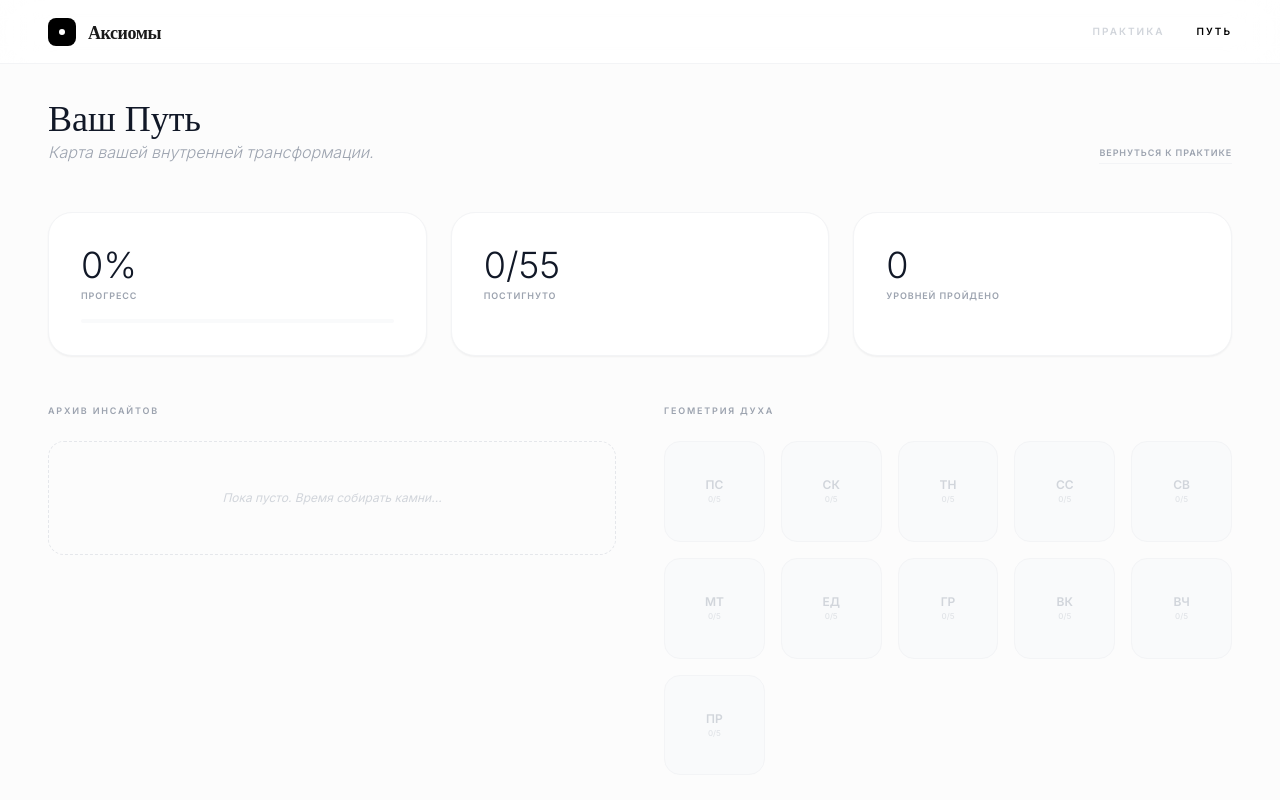
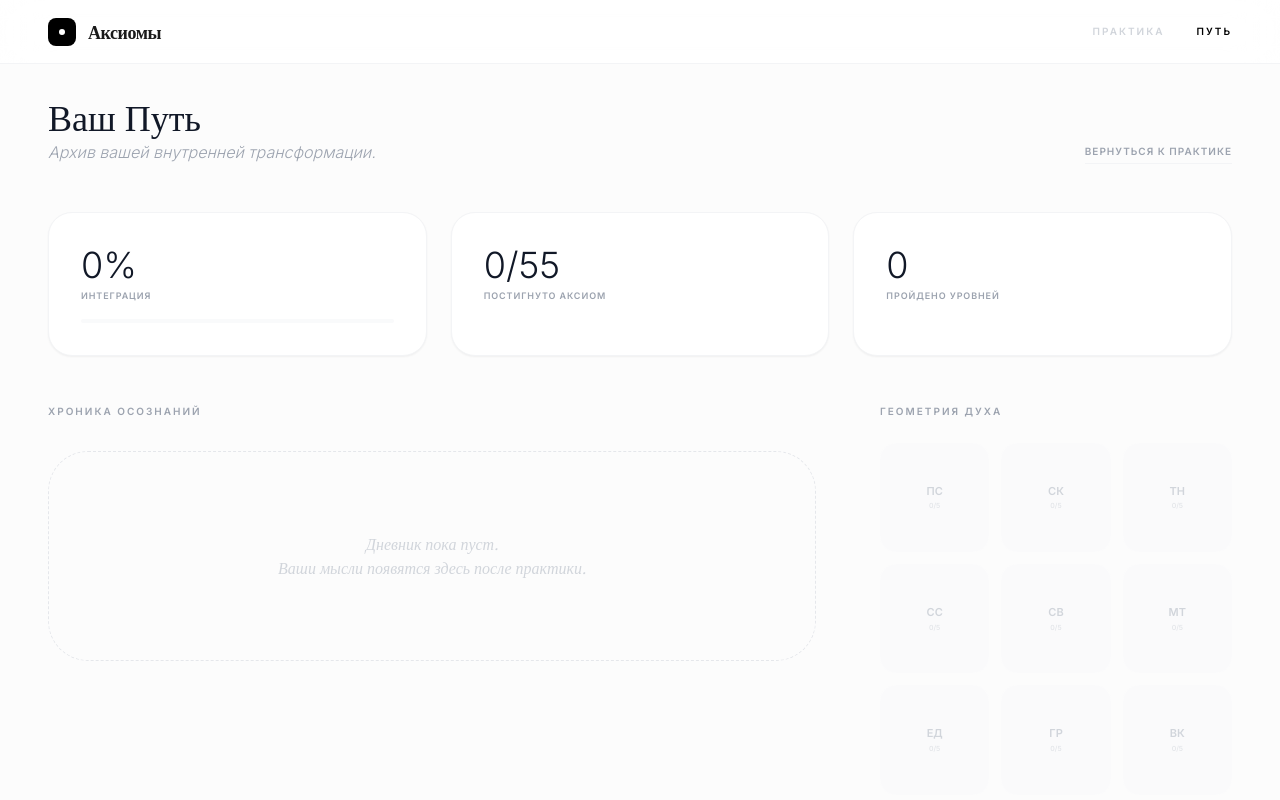
Before and after one commit to lukkaslv/aksiomibitia, a React (Vite) app: page / in a window 1280 px wide. Both pictures are taken after a click on the button "ПУТЬ". Shown: the top 800 px of the page. Built offline with nearby package versions, Linux system fonts and the light colour scheme; a web font is replaced by a local one.

Commit message:
dahhdahdhaaaahda

```diff
--- a/components/Dashboard.tsx
+++ b/components/Dashboard.tsx
@@ -1,6 +1,6 @@
 
 import React from 'react';
-import { UserProgress, Level } from '../types';
+import { UserProgress, Level, Axiom } from '../types';
 import { LEVELS } from '../constants';
 
 interface DashboardProps {
@@ -13,82 +13,133 @@ const Dashboard: React.FC<DashboardProps> = ({ progress, onClose }) => {
   const studiedCount = progress.studiedAxiomIds.length;
   const progressPercent = Math.round((studiedCount / totalAxioms) * 100);
 
+  // Получаем список всех аксиом для быстрого поиска метаданных
+  const allAxioms: Record<string, Axiom> = {};
+  LEVELS.forEach(l => l.axioms.forEach(a => { allAxioms[a.id] = a; }));
+
+  // Собираем все записи (заметки и инсайты), сгруппированные по ID аксиомы
+  const journalEntries = Object.keys(progress.notes)
+    .filter(id => progress.notes[id].trim() !== '' || progress.insights.some(i => i.id === id))
+    .map(id => ({
+      id,
+      axiom: allAxioms[id],
+      note: progress.notes[id],
+      insights: progress.insights.filter(i => i.id === id)
+    }))
+    .reverse();
+
   const completedLevels = LEVELS.filter(level =>
     level.axioms.every(axiom => progress.studiedAxiomIds.includes(axiom.id))
   );
 
   return (
     <div className="space-y-8 lg:space-y-12 animate-in fade-in slide-in-from-top-4 duration-500">
+      {/* Шапка дашборда */}
       <div className="flex flex-col sm:flex-row justify-between items-start sm:items-end gap-4">
         <div>
           <h2 className="serif text-3xl lg:text-4xl font-medium text-gray-900 mb-1">Ваш Путь</h2>
-          <p className="text-xs lg:text-base text-gray-400 font-light italic">Карта вашей внутренней трансформации.</p>
+          <p className="text-xs lg:text-base text-gray-400 font-light italic">Архив вашей внутренней трансформации.</p>
         </div>
         <button
           onClick={onClose}
-          className="text-[9px] font-bold uppercase tracking-widest text-gray-400 hover:text-black transition-colors border-b border-gray-100 pb-1"
+          className="text-[10px] font-bold uppercase tracking-widest text-gray-400 hover:text-black transition-colors border-b border-gray-100 pb-1"
         >
           Вернуться к практике
         </button>
       </div>
 
+      {/* Статистика */}
       <div className="grid grid-cols-1 sm:grid-cols-3 gap-4 lg:gap-6">
         <div className="p-6 lg:p-8 rounded-2xl lg:rounded-3xl bg-white border border-gray-100 shadow-sm">
           <div className="text-2xl lg:text-4xl font-light text-gray-900 mb-1">{progressPercent}%</div>
-          <div className="text-[9px] font-bold uppercase tracking-widest text-gray-400">Прогресс</div>
+          <div className="text-[9px] font-bold uppercase tracking-widest text-gray-400">Интеграция</div>
           <div className="mt-4 h-1 w-full bg-gray-50 rounded-full overflow-hidden">
             <div className="h-full bg-black transition-all duration-1000" style={{ width: `${progressPercent}%` }}></div>
           </div>
         </div>
         <div className="p-6 lg:p-8 rounded-2xl lg:rounded-3xl bg-white border border-gray-100 shadow-sm">
           <div className="text-2xl lg:text-4xl font-light text-gray-900 mb-1">{studiedCount}/{totalAxioms}</div>
-          <div className="text-[9px] font-bold uppercase tracking-widest text-gray-400">Постигнуто</div>
+          <div className="text-[9px] font-bold uppercase tracking-widest text-gray-400">Постигнуто Аксиом</div>
         </div>
         <div className="p-6 lg:p-8 rounded-2xl lg:rounded-3xl bg-white border border-gray-100 shadow-sm">
           <div className="text-2xl lg:text-4xl font-light text-gray-900 mb-1">{completedLevels.length}</div>
-          <div className="text-[9px] font-bold uppercase tracking-widest text-gray-400">Уровней пройдено</div>
+          <div className="text-[9px] font-bold uppercase tracking-widest text-gray-400">Пройдено Уровней</div>
         </div>
       </div>
 
-      <div className="grid grid-cols-1 lg:grid-cols-2 gap-10 lg:gap-12">
-        <section>
-          <h3 className="text-[9px] font-bold uppercase tracking-[0.2em] text-gray-400 mb-4 lg:mb-6">Архив инсайтов</h3>
-          <div className="space-y-3">
-            {progress.insights.length === 0 ? (
-              <div className="py-12 text-center border border-dashed border-gray-200 rounded-2xl">
-                <p className="text-xs text-gray-300 italic">Пока пусто. Время собирать камни...</p>
+      <div className="grid grid-cols-1 lg:grid-cols-12 gap-10 lg:gap-16">
+        {/* Хроника осознаний */}
+        <section className="lg:col-span-8">
+          <h3 className="text-[10px] font-bold uppercase tracking-[0.2em] text-gray-400 mb-6 lg:mb-8">Хроника осознаний</h3>
+          <div className="space-y-6 lg:space-y-8">
+            {journalEntries.length === 0 ? (
+              <div className="py-20 text-center border border-dashed border-gray-200 rounded-[30px] lg:rounded-[40px]">
+                <p className="serif text-gray-300 italic">Дневник пока пуст.<br/>Ваши мысли появятся здесь после практики.</p>
               </div>
             ) : (
-              progress.insights.map((insight, idx) => (
-                <div key={idx} className="p-5 rounded-2xl border border-gray-100 bg-white shadow-sm">
-                  <div className="flex justify-between mb-2">
-                    <span className="text-[8px] font-mono text-gray-300 uppercase">{insight.id}</span>
-                    <span className="text-[8px] text-gray-300 font-medium">{insight.date}</span>
+              journalEntries.map((entry) => (
+                <div key={entry.id} className="group p-6 lg:p-10 rounded-[30px] lg:rounded-[40px] border border-gray-100 bg-white shadow-sm hover:shadow-md transition-all duration-500">
+                  <div className="flex justify-between items-start mb-6">
+                    <div>
+                      <span className="text-[8px] font-mono text-gray-300 uppercase block mb-1">{entry.id}</span>
+                      <h4 className="serif text-xl lg:text-2xl font-medium text-gray-900">{entry.axiom?.title || 'Аксиома'}</h4>
                     </div>
-                  <p className="text-sm text-gray-700 leading-relaxed font-light italic">"{insight.text}"</p>
                   </div>
-              )).reverse()
+
+                  {entry.note && (
+                    <div className="mb-6">
+                      <h5 className="text-[8px] font-bold uppercase tracking-widest text-gray-400 mb-3">Дневник Состояния</h5>
+                      <p className="text-sm lg:text-base text-gray-600 leading-relaxed font-light whitespace-pre-wrap">{entry.note}</p>
+                    </div>
+                  )}
+
+                  {entry.insights.length > 0 && (
+                    <div className="pt-6 border-t border-gray-50">
+                      <h5 className="text-[8px] font-bold uppercase tracking-widest text-gray-400 mb-3">Вспышки Инсайтов</h5>
+                      <div className="flex flex-wrap gap-2">
+                        {entry.insights.map((insight, idx) => (
+                          <div key={idx} className="px-4 py-2 bg-gray-50 rounded-full border border-gray-100">
+                            <p className="text-[11px] lg:text-xs text-gray-700 font-medium">
+                                <span className="text-[8px] text-gray-300 mr-2">{insight.date}</span>
+                                {insight.text}
+                            </p>
+                          </div>
+                        ))}
+                      </div>
+                    </div>
+                  )}
+                </div>
+              ))
             )}
           </div>
         </section>
 
-        <section>
-          <h3 className="text-[9px] font-bold uppercase tracking-[0.2em] text-gray-400 mb-4 lg:mb-6">Геометрия духа</h3>
-          <div className="grid grid-cols-4 sm:grid-cols-5 gap-3 lg:gap-4">
+        {/* Геометрия духа */}
+        <section className="lg:col-span-4">
+          <div className="lg:sticky lg:top-32">
+            <h3 className="text-[10px] font-bold uppercase tracking-[0.2em] text-gray-400 mb-6">Геометрия Духа</h3>
+            <div className="grid grid-cols-4 sm:grid-cols-5 lg:grid-cols-3 gap-3">
               {LEVELS.map(level => {
                 const levelProgress = level.axioms.filter(a => progress.studiedAxiomIds.includes(a.id)).length;
                 const isDone = levelProgress === level.axioms.length;
                 return (
                   <div key={level.id} className="text-center">
-                  <div className={`aspect-square rounded-xl lg:rounded-2xl border flex flex-col items-center justify-center transition-all duration-500 ${
-                    isDone ? 'bg-black border-black text-white shadow-lg' : levelProgress > 0 ? 'bg-white border-gray-300 text-black' : 'bg-gray-50 border-gray-100 text-gray-300'
+                    <div className={`aspect-square rounded-2xl border flex flex-col items-center justify-center transition-all duration-700 ${
+                      isDone ? 'bg-black border-black text-white shadow-lg' : levelProgress > 0 ? 'bg-white border-gray-200 text-black' : 'bg-gray-50/50 border-transparent text-gray-300'
                     }`}>
-                    <span className="text-[10px] lg:text-xs font-bold">{level.code}</span>
-                    <span className="text-[7px] lg:text-[8px] opacity-60 font-medium">{levelProgress}/{level.axioms.length}</span>
+                      <span className="text-[11px] font-bold mb-0.5">{level.code}</span>
+                      <span className="text-[7px] opacity-60 font-medium">{levelProgress}/{level.axioms.length}</span>
                     </div>
                   </div>
                 );
               })}
+            </div>
+
+            <div className="mt-12 p-6 bg-gray-50 rounded-3xl border border-gray-100 hidden lg:block">
+              <p className="serif italic text-xs text-gray-400 leading-relaxed text-center">
+                "Вы не то, что вы думаете о себе. Вы — само пространство, в котором рождаются мысли."
+              </p>
+            </div>
           </div>
         </section>
       </div>
```
Lines whose indentation alone changed are shown as unchanged.
